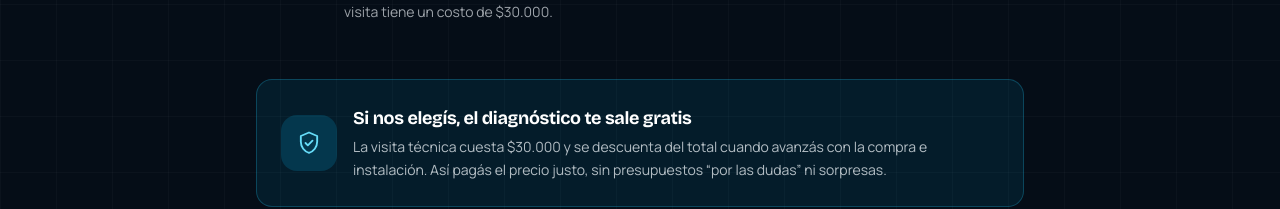
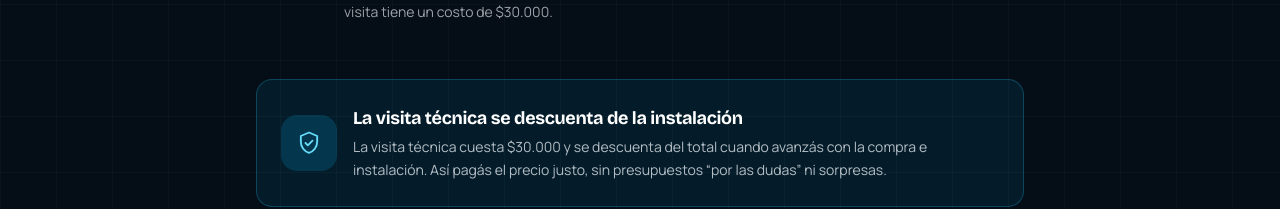
Before and after one commit to Bombas-Rowa/Bombas-Rowa, a React (Vite) app: page / in a window 1280 px wide. Shown: the part 4800-5009 px from the top of the page. Built offline with nearby package versions, Linux system fonts and the light colour scheme.

Commit message:
cambio frase diagnostico gratis a: La visita técnica se descuenta de la instalación

```diff
--- a/src/sections/Process.jsx
+++ b/src/sections/Process.jsx
@@ -68,7 +68,7 @@ export default function Process() {
             </span>
             <div>
               <h3 className="font-display text-lg font-bold text-white">
-                Si nos elegís, el diagnóstico te sale gratis
+                La visita técnica se descuenta de la instalación
               </h3>
               <p className="mt-1 text-sm leading-relaxed text-mist-100/75">
                 La visita técnica cuesta {BUSINESS.visitCost} y se descuenta del total
```
